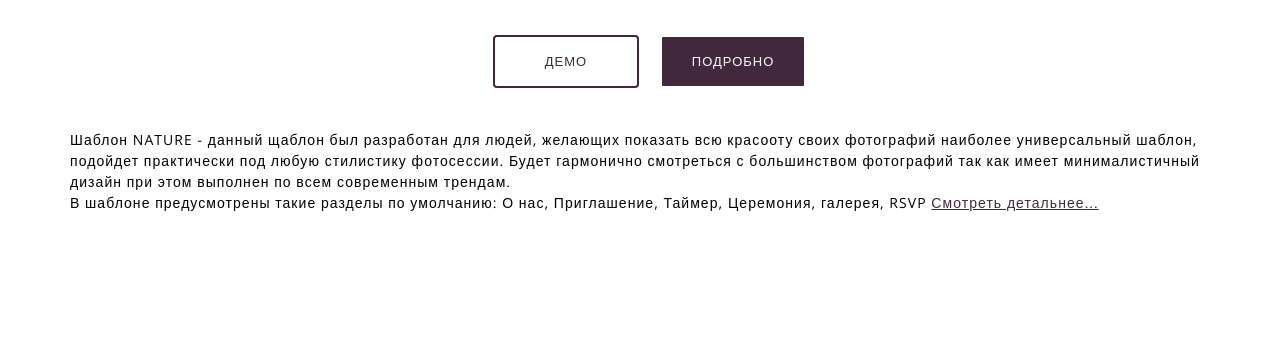
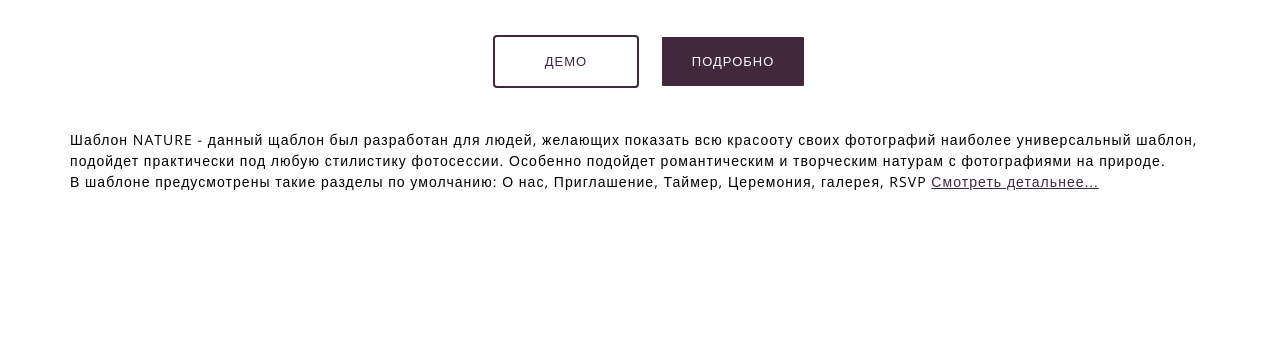
Before and after one commit to kolider/htdocs, a plain HTML site: page index.html in a window 1280 px wide. Shown: the part 4220-4559 px from the top of the page. Drawn offline with nearby package versions, Linux system fonts and the light colour scheme.

Commit message:
change index.html

```diff
--- a/index.html
+++ b/index.html
@@ -620,9 +620,8 @@
 					<div class="col-lg-12">
 						<p class="woodland-text"> Шаблон NATURE - данный щаблон был разработан для людей,
 							желающих показать всю красооту своих фотографий	наиболее универсальный шаблон,
-							подойдет практически под любую стилистику фотосессии. Будет гармонично смотреться
-							с большинством фотографий так как имеет минималистичный дизайн при этом выполнен
-							по всем современным трендам.<br>
+							подойдет практически под любую стилистику фотосессии.
+							Особенно подойдет романтическим и творческим натурам с фотографиями на природе.<br>
 							В шаблоне предусмотрены такие разделы по умолчанию: О нас, Приглашение, Таймер, Церемония,
 							галерея, RSVP <a class="info" href="/demo/shablonu_nature.html"> Смотреть детальнее...</a>
 						</p>
@@ -757,6 +756,7 @@
         			</div>
         		</div>
         	</div>
+
         </section>
    <!-- contacts -->
 
```
